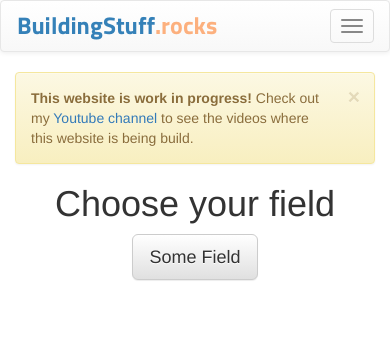
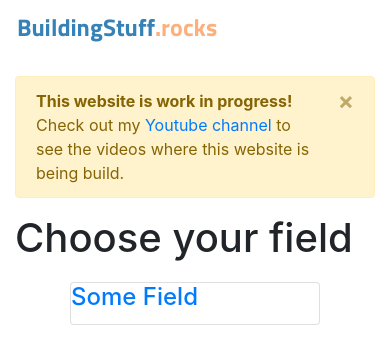
Before and after one commit to vicox/buildingstuff, a plain HTML site: page index.html in a window 390 px wide. Drawn offline with nearby package versions, Linux system fonts and the light colour scheme.

Commit message:
Switch from Bootstrap 3 to Bootstrap 4 Alpha 2

```diff
--- a/index.html
+++ b/index.html
@@ -3,66 +3,34 @@
 <head>
 	<title>Building Stuff</title>
 
-  <link rel="stylesheet" href="https://maxcdn.bootstrapcdn.com/bootstrap/3.3.6/css/bootstrap.min.css" integrity="sha384-1q8mTJOASx8j1Au+a5WDVnPi2lkFfwwEAa8hDDdjZlpLegxhjVME1fgjWPGmkzs7" crossorigin="anonymous">
-  <link rel="stylesheet" href="https://maxcdn.bootstrapcdn.com/bootstrap/3.3.6/css/bootstrap-theme.min.css" integrity="sha384-fLW2N01lMqjakBkx3l/M9EahuwpSfeNvV63J5ezn3uZzapT0u7EYsXMjQV+0En5r" crossorigin="anonymous">
+  <link href="https://maxcdn.bootstrapcdn.com/bootstrap/4.0.0-alpha.2/css/bootstrap.min.css" rel="stylesheet" integrity="sha256-xWeRKjzyg6bep9D1AsHzUPEWHbWMzlRc84Z0aG+tyms= sha512-mGIRU0bcPaVjr7BceESkC37zD6sEccxE+RJyQABbbKNe83Y68+PyPM5nrE1zvbQZkSHDCJEtnAcodbhlq2/EkQ==" crossorigin="anonymous">
   <link rel="stylesheet" href="style.css">
 
 </head>
 <body>
 
-	<nav class="navbar navbar-default">
-    <div class="container-fluid">
-      <!-- Brand and toggle get grouped for better mobile display -->
-      <div class="navbar-header">
-        <button type="button" class="navbar-toggle collapsed" data-toggle="collapse" data-target="#bs-example-navbar-collapse-1" aria-expanded="false">
-          <span class="sr-only">Toggle navigation</span>
-          <span class="icon-bar"></span>
-          <span class="icon-bar"></span>
-          <span class="icon-bar"></span>
-        </button>
+	<nav class="navbar navbar-light bg-faded">
     <a class="navbar-brand" href="index.html"><img alt="Brand" src="buildingstuff_logo.png"></a>
-      </div>
-
-      <!-- Collect the nav links, forms, and other content for toggling -->
     <!--
-      <div class="collapse navbar-collapse" id="bs-example-navbar-collapse-1">
     <ul class="nav navbar-nav">
-          <li class="active"><a href="#">Link <span class="sr-only">(current)</span></a></li>
-          <li><a href="#">Link</a></li>
-          <li class="dropdown">
-            <a href="#" class="dropdown-toggle" data-toggle="dropdown" role="button" aria-haspopup="true" aria-expanded="false">Dropdown <span class="caret"></span></a>
-            <ul class="dropdown-menu">
-              <li><a href="#">Action</a></li>
-              <li><a href="#">Another action</a></li>
-              <li><a href="#">Something else here</a></li>
-              <li role="separator" class="divider"></li>
-              <li><a href="#">Separated link</a></li>
-              <li role="separator" class="divider"></li>
-              <li><a href="#">One more separated link</a></li>
-            </ul>
+      <li class="nav-item active">
+        <a class="nav-link" href="#">Home <span class="sr-only">(current)</span></a>
+      </li>
+      <li class="nav-item">
+        <a class="nav-link" href="#">Features</a>
+      </li>
+      <li class="nav-item">
+        <a class="nav-link" href="#">Pricing</a>
+      </li>
+      <li class="nav-item">
+        <a class="nav-link" href="#">About</a>
       </li>
     </ul>
-        <form class="navbar-form navbar-left" role="search">
-          <div class="form-group">
-            <input type="text" class="form-control" placeholder="Search">
-          </div>
-          <button type="submit" class="btn btn-default">Submit</button>
+    <form class="form-inline pull-xs-right">
+      <input class="form-control" type="text" placeholder="Search">
+      <button class="btn btn-success-outline" type="submit">Search</button>
     </form>
-        <ul class="nav navbar-nav navbar-right">
-          <li><a href="#">Link</a></li>
-          <li class="dropdown">
-            <a href="#" class="dropdown-toggle" data-toggle="dropdown" role="button" aria-haspopup="true" aria-expanded="false">Dropdown <span class="caret"></span></a>
-            <ul class="dropdown-menu">
-              <li><a href="#">Action</a></li>
-              <li><a href="#">Another action</a></li>
-              <li><a href="#">Something else here</a></li>
-              <li role="separator" class="divider"></li>
-              <li><a href="#">Separated link</a></li>
-            </ul>
-          </li>
-        </ul>
-      </div> --> <!-- /.navbar-collapse -->
-    </div><!-- /.container-fluid -->
+    -->
   </nav>
 
   <div class="container-fluid">
@@ -74,16 +42,18 @@
           <strong>This website is work in progress!</strong> Check out my <a href="https://www.youtube.com/user/vicox1000">Youtube channel</a> to see the videos where this website is being build.
         </div>
 
-        <h1 class="text-center">Choose your field</h1>
-        <div class="text-center">
-          <a class="btn btn-default btn-lg" href="field.html" role="button">Some Field</a>
+        <h1 class="text-xs-center">Choose your field</h1>
+         <div class="card text-xs-center card-buildingstuff-field">
+          <div class="card-block">
+            <h4 class="card-title"><a href="field.html">Some Field</a></h4>
+          </div>
         </div>
       </div>
     </div>
   </div>
 
   <script src="https://code.jquery.com/jquery-2.1.4.min.js"></script>
-  <script src="https://maxcdn.bootstrapcdn.com/bootstrap/3.3.6/js/bootstrap.min.js" integrity="sha384-0mSbJDEHialfmuBBQP6A4Qrprq5OVfW37PRR3j5ELqxss1yVqOtnepnHVP9aJ7xS" crossorigin="anonymous"></script>
+  <script src="https://maxcdn.bootstrapcdn.com/bootstrap/4.0.0-alpha.2/js/bootstrap.min.js" integrity="sha256-GMscmjNs6MbZvXG2HRjP3MpdOGmXv078SRgH7M723Mc= sha512-1wnhBRtA+POGVA0yREk2RlDbJEdkNvMuRBGjT1FCI5wXmpiQHZWDIB8MpANBWM/GKSPDgCA/7HTrAIFgv70/Jw==" crossorigin="anonymous"></script>
 
 </body>
 </html>
--- a/style.css
+++ b/style.css
@@ -1,3 +1,7 @@
+.navbar {
+	margin-bottom: 20px;
+}
+
 .navbar-brand {
 	position: relative;
 }
@@ -8,8 +12,13 @@
     width: 100%;
     left: 0;
     text-align: center;
-    margin: 12px auto;
+    margin: auto;
     color: #777;
     font-size: 20px;
     text-decoration: none;
 }
+
+.card-buildingstuff-field {
+	width: 250px;
+	margin: 20px auto;
+}
```
Also changed, not shown: field.html (+18 -50 lines), tutorial.html (+18 -50 lines). Lines whose indentation alone changed are shown as unchanged.
